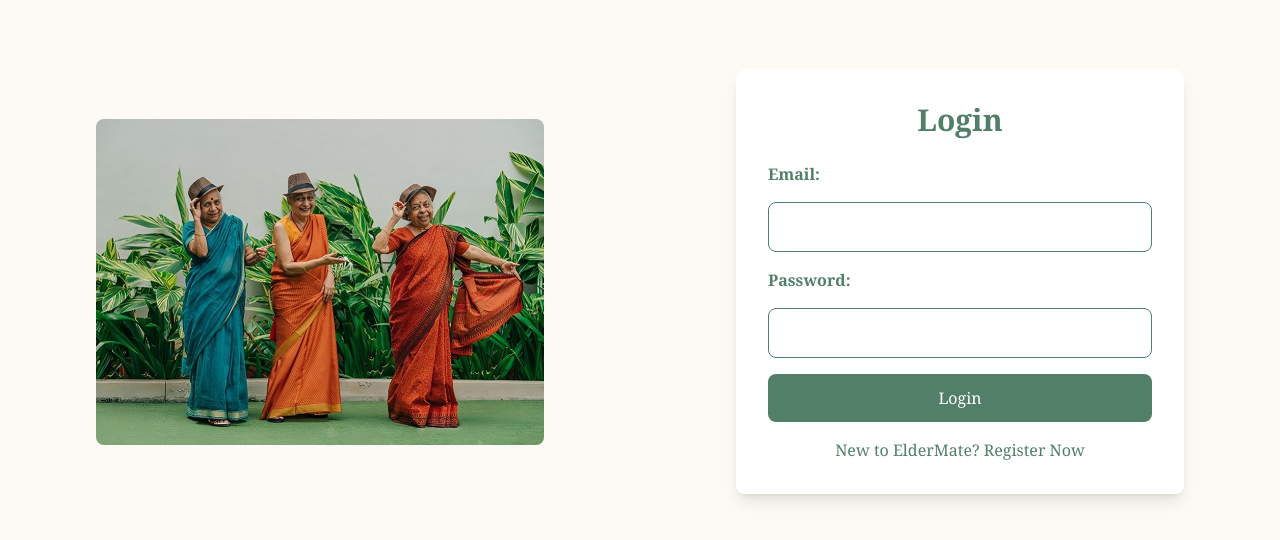
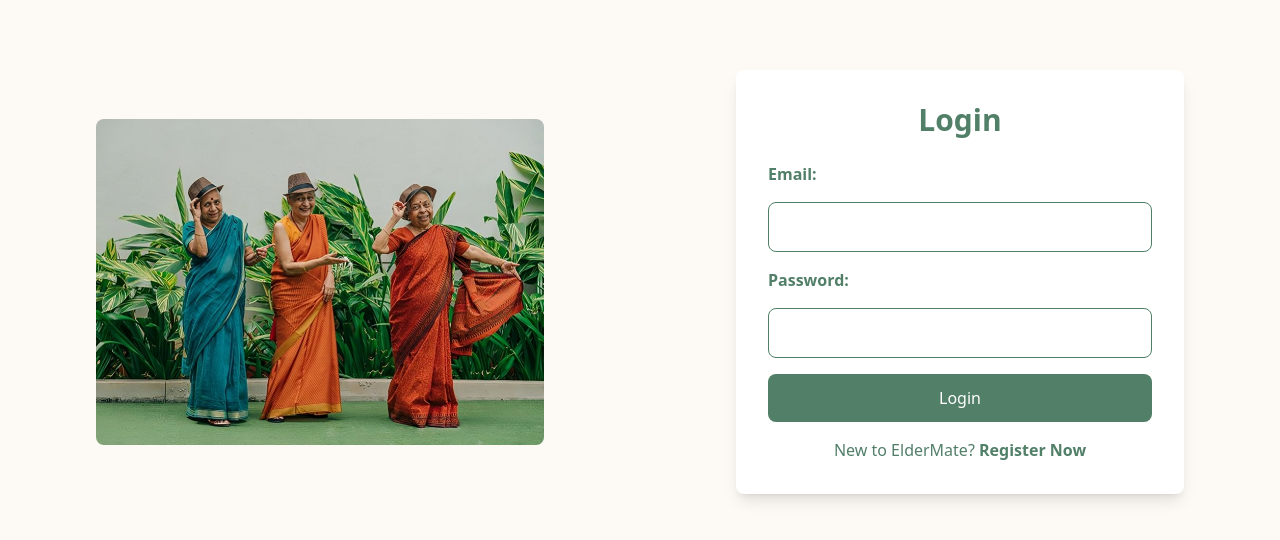
Before and after one commit to ProdigyRahul/Eldermate-fsd, a React (Vite) app in the folder frontend/: page /login in a window 1280 px wide. Shown: the part 198-738 px from the top of the page. Built offline with nearby package versions, Linux system fonts and the light colour scheme.

Commit message:
Fix: Login and Signup Text

```diff
--- a/frontend/src/components/Login.tsx
+++ b/frontend/src/components/Login.tsx
@@ -1,6 +1,8 @@
 import React, { useState } from 'react';
 import { Link } from 'react-router-dom';
 import log from '../assets/Login.png';
+import '@fontsource/poppins/400.css';
+import '@fontsource/poppins/700.css';
 
 const Login: React.FC = () => {
   const [email, setEmail] = useState('');
@@ -33,11 +35,11 @@ const Login: React.FC = () => {
   return (
     <div className="flex flex-col md:flex-row w-full h-screen bg-[#fdf9f4] overflow-hidden">
       <div className="flex flex-1 items-center justify-center p-4">
-        <img src={log} className="max-w-sm md:max-w-md h-auto object-cover rounded-lg" alt="Login" /> {/* Adjusted image size */}
+        <img src={log} className="max-w-sm md:max-w-md h-auto object-cover rounded-lg" alt="Login" />
       </div>
 
       <div className="flex flex-1 items-center justify-center p-4">
-        <div className="bg-white font-serif p-8 rounded-lg shadow-lg w-full max-w-md text-[#517f68]">
+        <div className="bg-white font-roboto p-8 rounded-lg shadow-lg w-full max-w-md text-[#517f68]">
           <h2 className="text-3xl font-bold mb-6 text-center">Login</h2>
           <form onSubmit={handleSubmit} className="space-y-4">
             <label htmlFor="email" className="block text-left font-semibold">
@@ -73,7 +75,7 @@ const Login: React.FC = () => {
           </form>
           <p className="mt-4 text-center">
             New to ElderMate?{' '}
-            <Link to="/register" className="text-[#517f68] hover:underline">
+            <Link to="/register" className="text-[#517f68] hover:underline font-bold">
               Register Now
             </Link>
           </p>
--- a/frontend/src/components/Register.tsx
+++ b/frontend/src/components/Register.tsx
@@ -1,6 +1,8 @@
 import React, { useState } from 'react';
 import { Link } from 'react-router-dom';
 import reg from '../assets/register1.jpg';
+import '@fontsource/poppins/400.css';
+import '@fontsource/poppins/700.css';
 
 const Register: React.FC = () => {
   const [email, setEmail] = useState('');
@@ -37,13 +39,13 @@ const Register: React.FC = () => {
   };
 
   return (
-    <div className="flex flex-col md:flex-row w-full h-screen bg-[#fdf9f4] overflow-hidden"> {/* Use overflow-hidden */}
+    <div className="flex flex-col md:flex-row w-full h-screen bg-[#fdf9f4] overflow-hidden">
       <div className="flex flex-1 items-center justify-center p-4">
-        <img src={reg} className="max-w-full max-h-[80vh] object-cover rounded-lg" alt="Register" /> {/* Limit height */}
+        <img src={reg} className="max-w-full max-h-[80vh] object-cover rounded-lg" alt="Register" />
       </div>
 
       <div className="flex flex-1 items-center justify-center p-4">
-        <div className="bg-white font-serif p-8 rounded-lg shadow-lg w-full max-w-md text-[#517f68]">
+        <div className="bg-white font-roboto p-8 rounded-lg shadow-lg w-full max-w-md text-[#517f68]">
           <h2 className="text-3xl font-bold mb-6 text-center">Register</h2>
           <form onSubmit={handleSubmit} className="space-y-4">
             <label htmlFor="email" className="block text-left font-semibold">
@@ -79,7 +81,7 @@ const Register: React.FC = () => {
           </form>
           <p className="mt-4 text-center">
             Already registered?{' '}
-            <Link to="/login" className="text-[#517f68] hover:underline">
+            <Link to="/login" className="text-[#517f68] hover:underline font-bold">
               Login Now
             </Link>
           </p>
```
